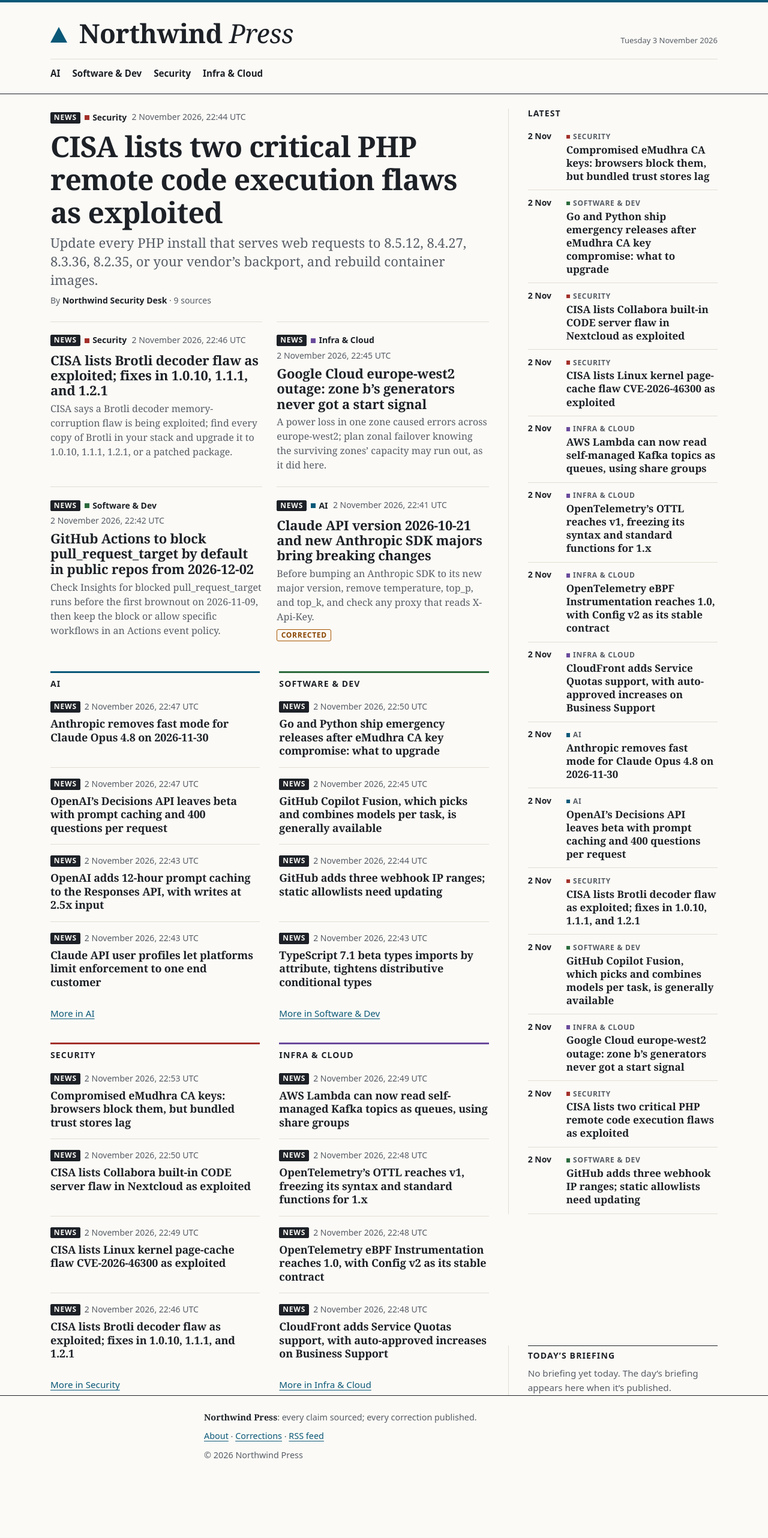
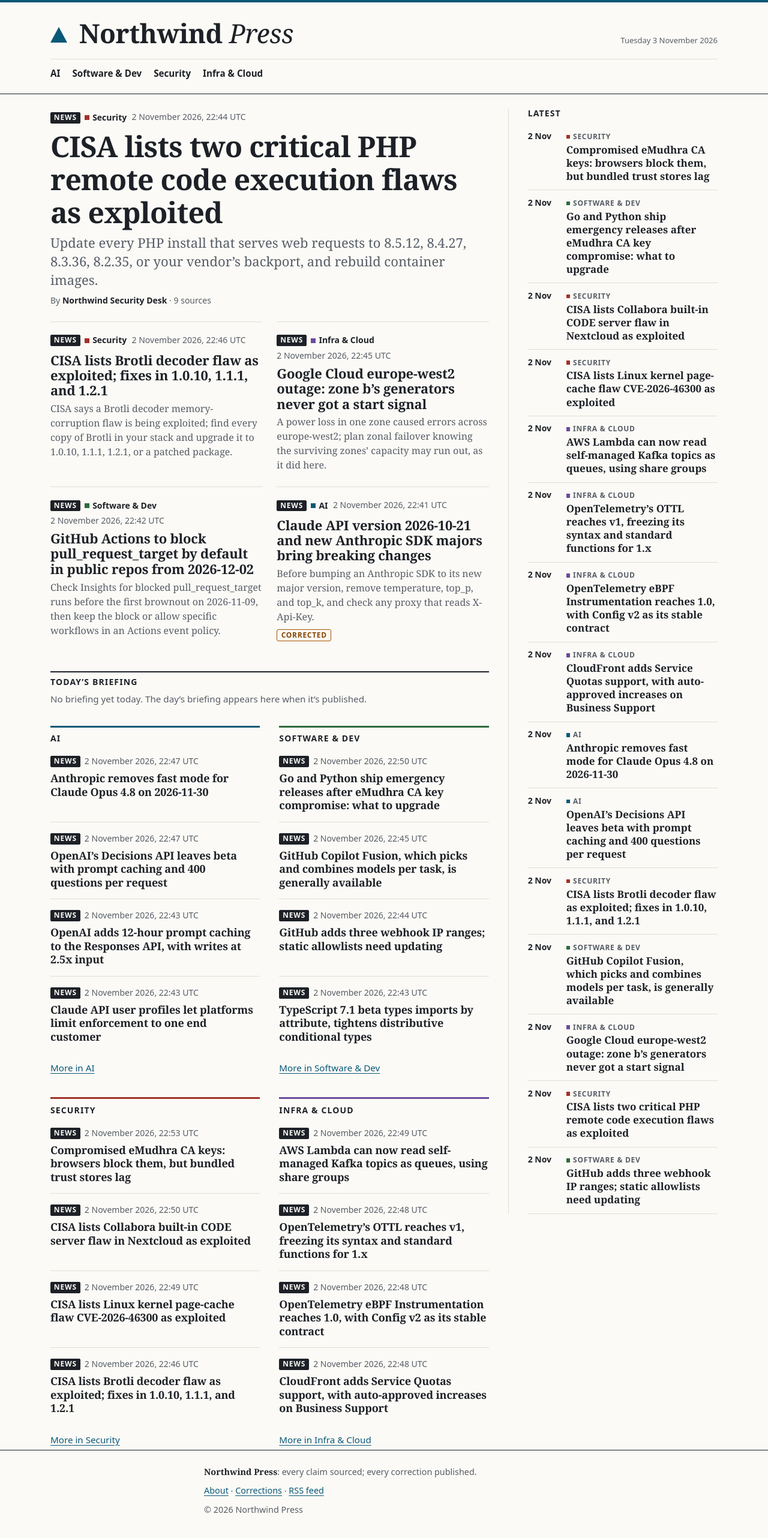
Before and after one commit to northwind-press/northwind-press.github.io, a Jekyll site: the page built from index.html, in a window 1280 px wide. Shown: the whole page at 60% size. Built offline with Jekyll 4.4.1, drawn with Linux system fonts in a browser that asks for light colours; before the commit the page ends 2473 px from its top, so only the background shows below that.

Commit message:
Front rail: only Latest spans rows (fixes over-grown desk row); briefing back under top stories; tighter citation separator
Co-Authored-By: Claude Opus 5.5 <noreply@anthropic.com>

```diff
--- a/assets/css/style.css
+++ b/assets/css/style.css
@@ -198,7 +198,7 @@ nav a[aria-current="page"] { font-weight: 600; box-shadow: inset 0 -2px 0 var(--
 /* Separator between back-to-back markers, inserted by _layouts/post.html (never between markers with
    text in between). Its width keeps the two numbers' centres >= 24px apart, so their 24px tap areas
    don't overlap (WCAG 2.5.8). */
-.cite-sep { font-family: var(--sans); font-size: 0.68em; line-height: 0; vertical-align: super; color: var(--muted); padding: 0 calc(24px - 1ch) 0 0; } /* comma hugs the number before it ("2, 4"); the space after keeps centres >= 24px apart (1ch = one digit) */
+.cite-sep { font-family: var(--sans); font-size: 0.68em; line-height: 0; vertical-align: super; color: var(--muted); padding: 0 calc(24px - 1.6ch) 0 0; } /* comma hugs the number before it ("2, 4"); the space after keeps centres >= 24px apart (measured 25.7px) */
 .cite-sep + .cite { margin-left: 0; }
 .post-body .cite a:focus-visible { outline-width: 2px; outline-offset: 0; } /* clears a closing quote before the number */
 .post-body .cite a { position: relative; color: var(--link); text-decoration: none; font-weight: 600; padding: 0 0.08em; border-radius: 2px; }
@@ -214,7 +214,7 @@ nav a[aria-current="page"] { font-weight: 600; box-shadow: inset 0 -2px 0 var(--
   .cite { font-size: 0.8em; margin-left: 2px; }
   .post-body .cite a { padding: 0 0.15em; }
   .post-body .cite a::after { width: max(100%, 32px); height: 32px; }
-  .cite-sep { font-size: 0.8em; padding-right: calc(32px - 1ch); }
+  .cite-sep { font-size: 0.8em; padding-right: calc(32px - 1.8ch); } /* centres >= 32px apart */
 }
 
 .sources { border-top: 2px solid var(--rule-strong); margin-top: var(--s3); padding-top: var(--s-1); font-family: var(--sans); font-size: 0.95rem; line-height: 1.5; }
@@ -390,19 +390,15 @@ header.section-intro > p:not(.section-links), p.section-intro { font-size: var(-
   .front > .section-blocks { display: none; }
 }
 /* Desktop (>=64rem): 12-column front (T-119 items 1–3).
-   Left 8: lead, then top stories 2×2 with deks (the tablet stack), then desk blocks 2×2.
-   Right 4, a rail: Latest, then the briefing. Rows: 1 = lead + top | Latest starts;
-   2 = desks start | Latest ends; 3 = desks end | briefing. DOM order is unchanged; with no
-   briefing, row 3 is just the end of the desks. */
+   Left 8, in DOM order: lead + top stories 2×2 with deks (the tablet stack), the briefing, the desk
+   blocks 2×2. Right 4: Latest as a rail spanning all three rows, so nothing ends early under the lead.
+   Only the rail spans rows (two spanning items make grid over-grow the shared row). The left items
+   auto-place, so a missing briefing leaves no hole. */
 @media (min-width: 64rem) {
   .front { grid-template-columns: repeat(12, minmax(0, 1fr)); column-gap: var(--s2); row-gap: var(--s2); align-items: start; }
-  .front > .front-top { grid-column: 1 / 9; grid-row: 1; }
-  .front > .section-blocks { grid-column: 1 / 9; grid-row: 2 / span 2; }
-  .front > .river { grid-column: 9 / -1; grid-row: 1 / span 2; }
-  .front > .front-briefing { grid-column: 9 / -1; grid-row: 3; }
-  .front > .river, .front > .front-briefing { border-left: 1px solid var(--rule); padding-left: var(--s2); }
+  .front > :not(.river) { grid-column: 1 / 9; }
+  .front > .river { grid-column: 9 / -1; grid-row: 1 / span 3; border-left: 1px solid var(--rule); padding-left: var(--s2); }
   .front > .river .block-heading { border-top: 0; padding-top: 0; }
-  .front > .front-briefing .block-heading { border-top-width: 1px; }
   /* Desk blocks: rows line up across each pair (heading, four stories, "More"), so both columns end together. */
   @supports (grid-template-rows: subgrid) {
     .section-blocks { row-gap: var(--s2); }
```
